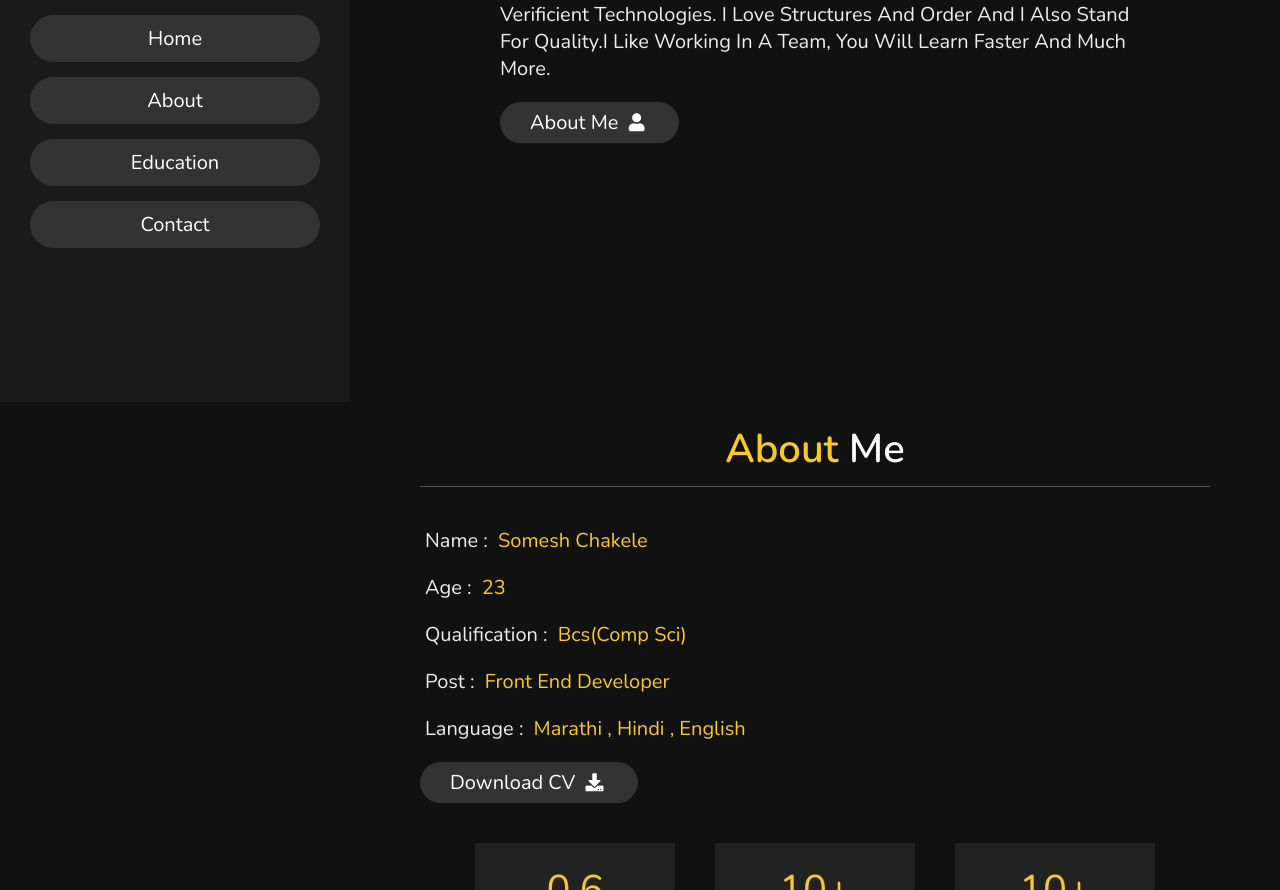
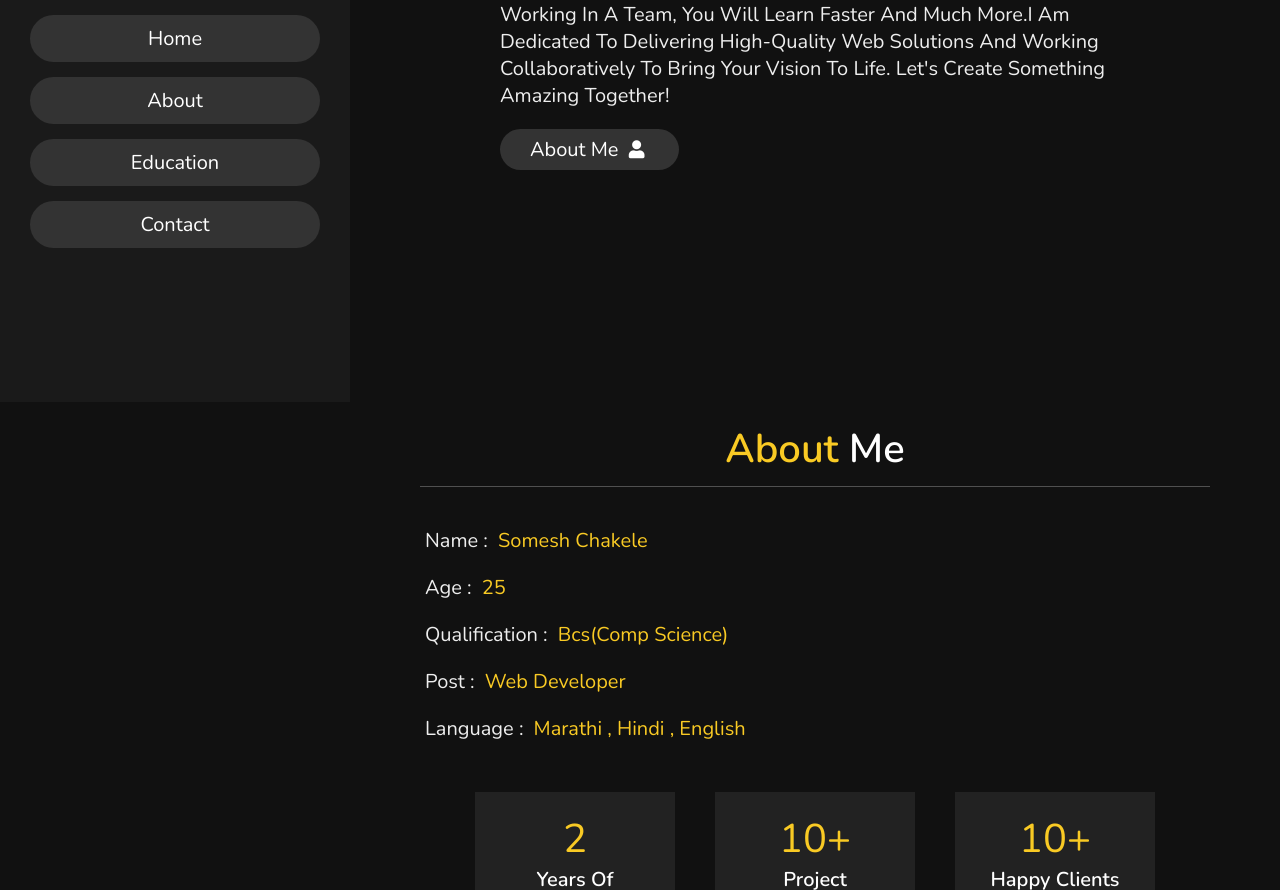
Before and after one commit to Someshchakele/S, a plain HTML site: page index.html in a window 1280 px wide. Shown: the part 398-1288 px from the top of the page. Drawn offline with nearby package versions, Linux system fonts and the light colour scheme.

Commit message:
Changes in company name and few modification

```diff
--- a/index.html
+++ b/index.html
@@ -21,7 +21,7 @@
     <div class="user">
         <img src="image/somesh1.jpg" alt="">
         <h3 class="name">Somesh Chakele</h3>
-        <p class="post">Front End Developer</p>
+        <p class="post">Web Developer</p>
     </div>
 
     <nav class="navbar">
@@ -45,8 +45,8 @@
 
     <h3>HI THERE !</h3>
     <h1>I'M <span>Somesh Chakele</span></h1>
-    <p>I am allround Web developer. I am working as Ui developer in Verificient Technologies.
-        I love structures and order and i also stand for quality.I like working in a team, you will learn faster and much more.
+    <p>I am all-round Web developer working in <a href="https://bytesafe.in/" style="color: burlywood;">Bytesafe Technologies</a>.
+        I love structures and order and i also stand for quality. I like working in a team, you will learn faster and much more.I am dedicated to delivering high-quality web solutions and working collaboratively to bring your vision to life. Let's create something amazing together!
     </p>
     <a href="#about"><button class="btn">about me <i class="fas fa-user"></i></button></a>
 
@@ -64,17 +64,17 @@
 
     <div class="info">
         <h3> <span> name : </span> Somesh Chakele </h3>
-        <h3> <span> age : </span> 23 </h3>
-        <h3> <span> qualification : </span> Bcs(Comp Sci) </h3>
-        <h3> <span> post : </span> Front End developer </h3>
+        <h3> <span> age : </span> 25 </h3>
+        <h3> <span> qualification : </span> Bcs(Comp Science) </h3>
+        <h3> <span> post : </span> Web developer </h3>
         <h3> <span> language : </span> Marathi , Hindi , English </h3>
-        <a href="#"><button class="btn"> Download CV <i class="fas fa-download"></i> </button></a>
+        <!-- <a href="#"><button class="btn"> Download CV <i class="fas fa-download"></i> </button></a> -->
     </div>
 
     <div class="counter">
 
         <div class="box">
-            <span>0.6</span>
+            <span>2</span>
             <h3>years of experience</h3>
         </div>
 
```
